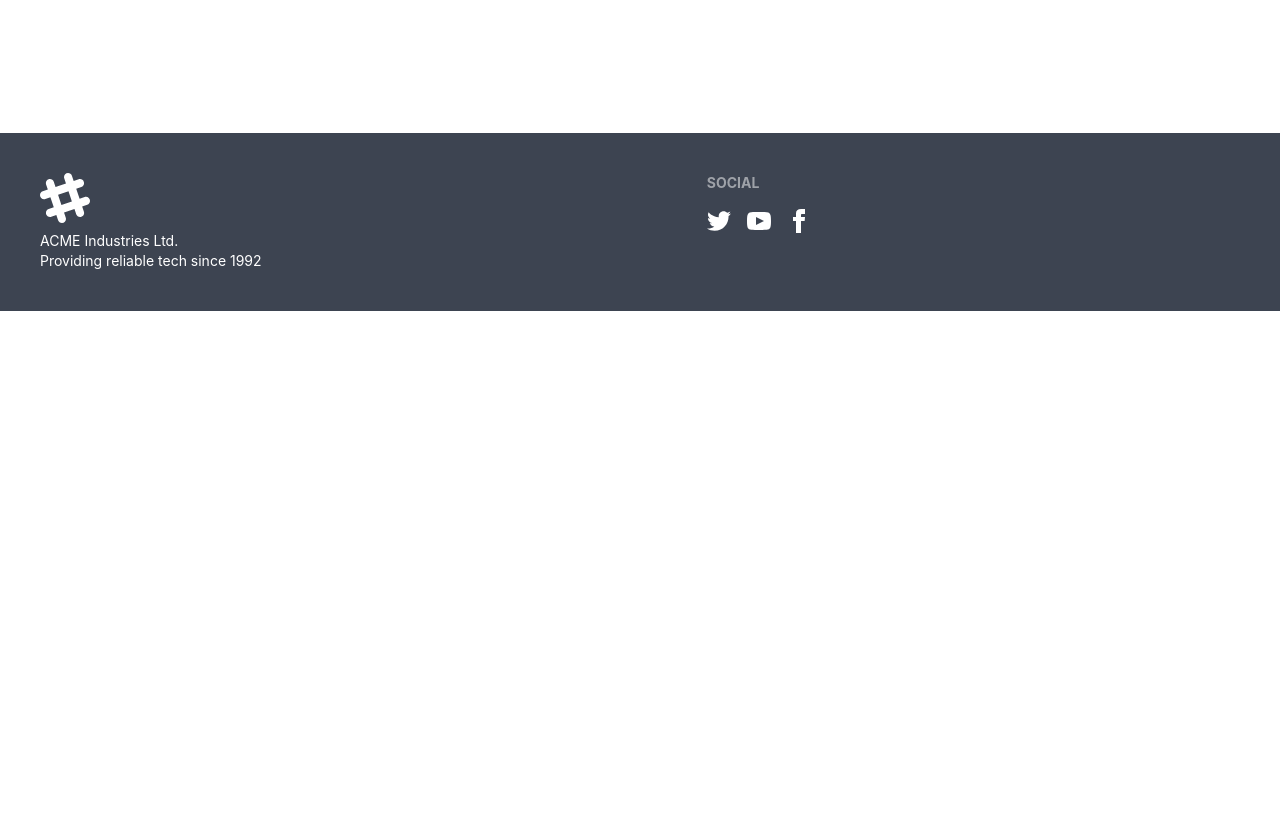
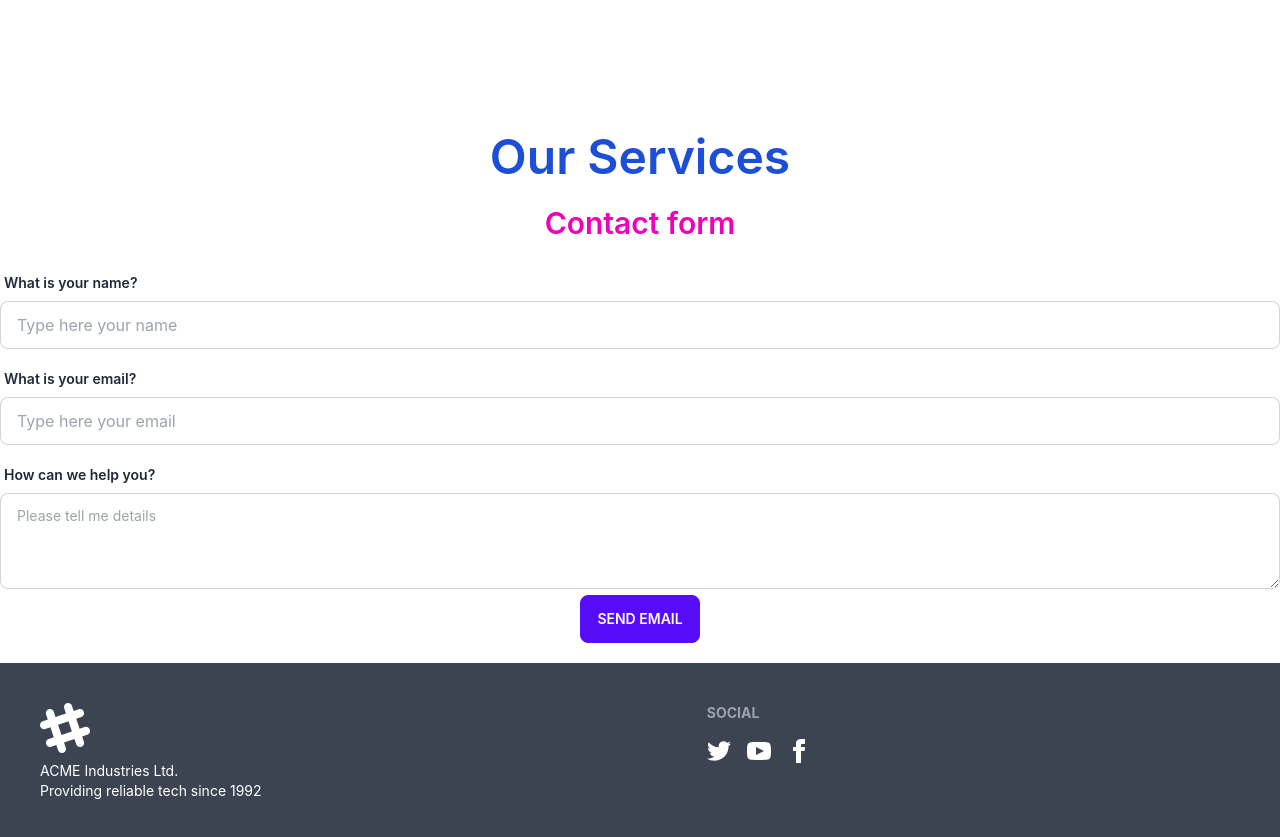
Before and after one commit to sagorsikder/Danriyal-solution-client, a React (Create React App) app: page / in a window 1280 px wide. Shown: the part 2580-3417 px from the top of the page. Before the commit the page ends 2891 px from the top, so only its background shows below. Built offline with nearby package versions, Linux system fonts and the light colour scheme.

Commit message:
contact form add successfully

```diff
--- a/package.json
+++ b/package.json
@@ -3,6 +3,7 @@
   "version": "0.1.0",
   "private": true,
   "dependencies": {
+    "@emailjs/browser": "^3.10.0",
     "@testing-library/jest-dom": "^5.16.5",
     "@testing-library/react": "^13.4.0",
     "@testing-library/user-event": "^13.5.0",
--- /dev/null
+++ b/src/Components/Pages/Home/Contact.js
@@ -0,0 +1,57 @@
+import React, { useRef } from 'react';
+import emailjs from '@emailjs/browser';
+
+const Contact = () => {
+
+
+    const form = useRef();
+
+
+
+
+    const handleContactForm=(event)=>{
+
+        event.preventDefault();
+
+        emailjs.sendForm('service_3hsh9b4', 'template_s7myp8i', form.current, 'DKWyI2ooTIfcl_kRd')
+      .then((result) => {
+          console.log(result.text);
+          alert('Email sent successfully')
+          event.target.reset()
+      }, (error) => {
+          console.log(error.text);
+      });
+
+    }
+
+    return (
+        <div>
+            <h2 className='text-center text-3xl my-3 py-3 font-semibold text-secondary'>Contact form</h2>
+            <form ref={form} onSubmit={handleContactForm} className='w-75  mb-5 mx-auto '>
+
+                <div className=" w-full ">
+                <label className="label">
+                    <span className="label-text font-semibold">What is your name?</span>
+                </label>
+                <input name='user_name' type="text" placeholder="Type here your name" className="input input-bordered w-full  " />
+                </div>
+                <div className=" w-full  ">
+                <label className="label">
+                    <span className="label-text mt-3 font-semibold">What is your email?</span>
+                </label>
+                <input name='user_email' type="email" placeholder="Type here your email" className="input input-bordered w-full  " />
+                </div>
+                <div>
+                    <label className="label">
+                        <span className="label-text mt-3 font-semibold">How can we help you?</span>
+                    </label>
+                    <textarea name='message' className="textarea w-full textarea-bordered h-24" placeholder="Please tell me details"></textarea>
+                    </div>
+
+                    <div className='w-full flex justify-center'><input className='btn btn-primary' type="submit" value="Send Email" /></div>
+            </form>
+        </div>
+    );
+};
+
+export default Contact;
--- a/src/Components/Pages/Home/Home/Home.js
+++ b/src/Components/Pages/Home/Home/Home.js
@@ -1,7 +1,9 @@
 import React from 'react';
+import Contact from '../Contact';
 import Farmer from '../Farmer';
 import Image from '../Image';
 import Robot from '../Robot';
+import Service from '../Service';
 import TextBox from '../TextBox';
 
 const Home = () => {
@@ -11,6 +13,8 @@ const Home = () => {
             <TextBox></TextBox>
             <Farmer></Farmer>
             <Robot></Robot>
+            <Service></Service>
+            <Contact></Contact>
         </div>
     );
 };
--- /dev/null
+++ b/src/Components/Pages/Home/Service.js
@@ -0,0 +1,11 @@
+import React from 'react';
+
+const Service = () => {
+    return (
+        <div>
+            <h1 className='text-5xl text-center font-semibold text-blue-700'>Our Services</h1>
+        </div>
+    );
+};
+
+export default Service;
```
Also changed, not shown: 1 other file (tests, documents, lock files or other folders).
